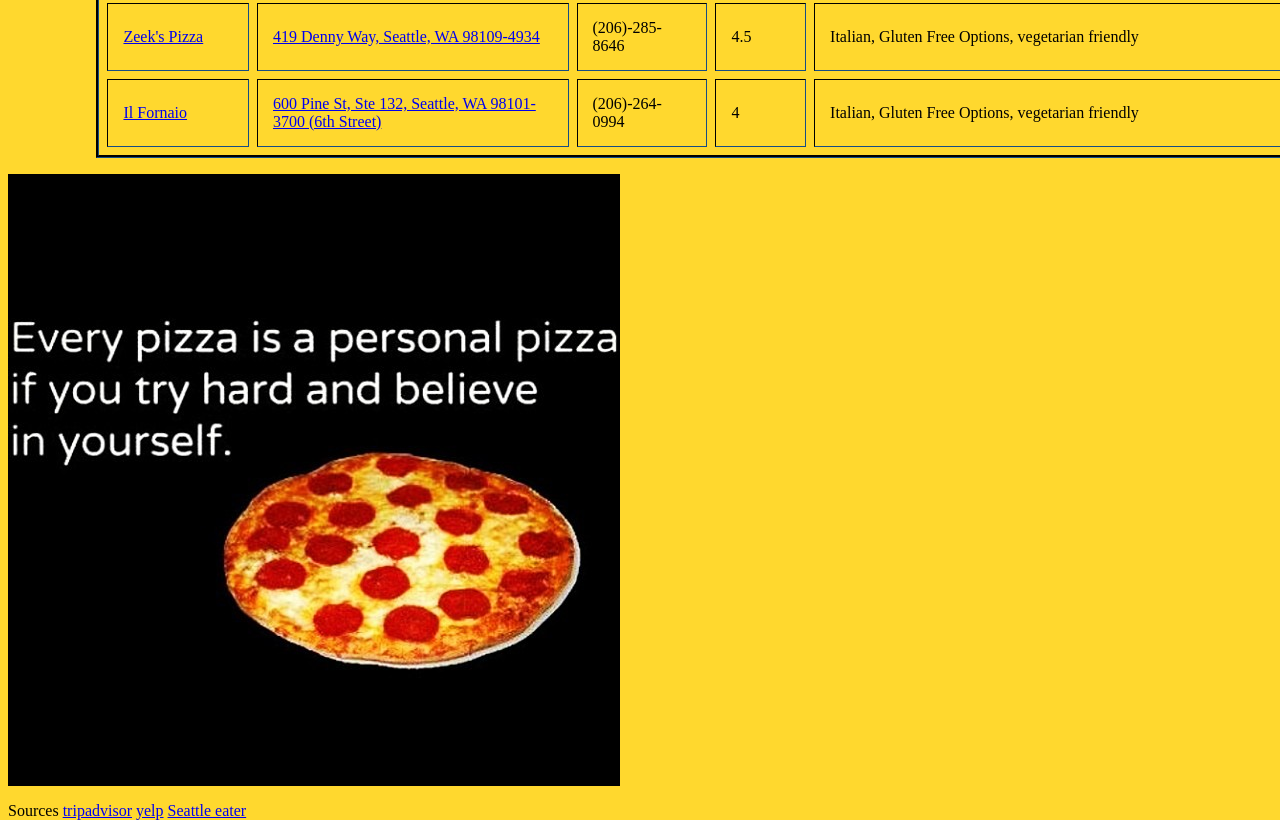
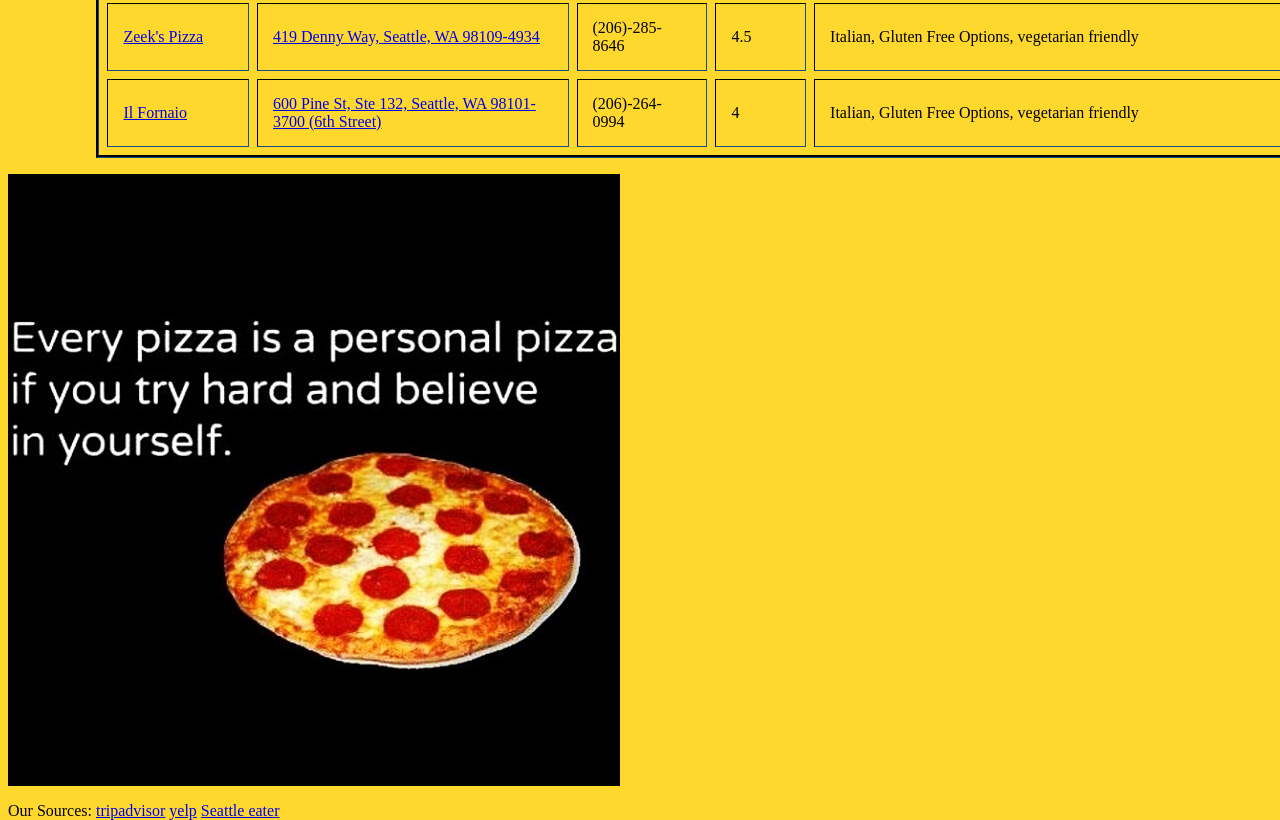
Before and after one commit to AlekhyaSasi/HTML_Code101, a plain HTML site: page picks.html in a window 1280 px wide. Shown: the part 960-1780 px from the top of the page. Drawn offline with Linux system fonts and the light colour scheme.

Commit message:
Update picks.html

```diff
--- a/picks.html
+++ b/picks.html
@@ -92,7 +92,7 @@
     <article>
     <p><img src="personalpizza.jpg" align="middle"></p>
     </article>
-    <footer> Sources <a href="https://www.tripadvisor.com/Restaurants-g60878-c31-Seattle_Washington.html">tripadvisor</a> <a href="https://www.yelp.com/search?find_desc=best+pizza&find_loc=Seattle%2C+WA">yelp</a> <a href="http://seattle.eater.com/maps/best-pizza-places-seattle-restaurants">Seattle eater</a>
+    <footer> Our Sources: <a href="https://www.tripadvisor.com/Restaurants-g60878-c31-Seattle_Washington.html">tripadvisor</a> <a href="https://www.yelp.com/search?find_desc=best+pizza&find_loc=Seattle%2C+WA">yelp</a> <a href="http://seattle.eater.com/maps/best-pizza-places-seattle-restaurants">Seattle eater</a>
     </footer>
   </body>
   </html>
```
